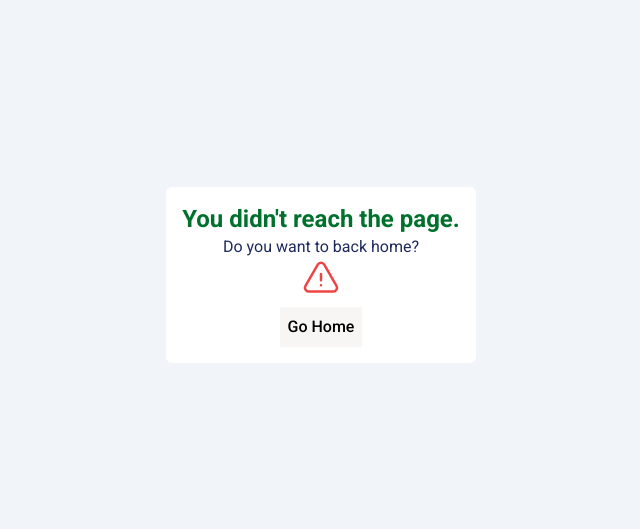
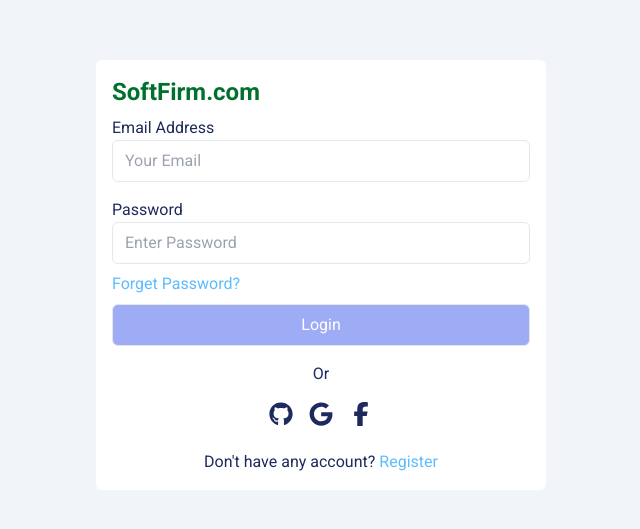
Before and after one commit to ashaansojib/firmwarehub, a React (Vite) app: page /user/login in a window 1280 px wide. Shown: the part 125-654 px from the top of the page, without its empty margins (319-959 px from the left). Built offline with nearby package versions, Linux system fonts and the light colour scheme.

Commit message:
login page ready

```diff
--- a/src/index.css
+++ b/src/index.css
@@ -38,7 +38,7 @@ h3{
 input{
   @apply border py-2 px-3 w-full rounded-md
 }
-input[type=email], input[type=text]:focus {
+input[type=email], input[type=password], input[type=text]:focus {
   outline-color: #d0e6f7;
   color: red;
 }
@@ -92,5 +92,13 @@ header{
   @apply flex gap-2 px-3 py-2 hover:bg-[#9eabf5] hover:text-white rounded-md
 }
 .d-active{
-  @apply flex gap-2 px-3 py-2 bg-[#9eabf5] text-white rounded-md
+  @apply flex gap-2 px-3 py-2 bg-[#9eabf5] text-white rounded-md cursor-pointer
 }
+
+/* login error */
+.middle-container{
+  @apply bg-slate-100 md:flex justify-center items-center md:h-screen
+}
+.middle-content{
+  @apply bg-white p-4 rounded-md text-secondary
+}
--- /dev/null
+++ b/src/pages/authentication/Login.jsx
@@ -0,0 +1,35 @@
+import React from 'react';
+import { FaGithub } from 'react-icons/fa';
+import { FaFacebookF, FaGoogle } from 'react-icons/fa6';
+import { Link } from 'react-router-dom';
+
+const Login = () => {
+    return (
+        <section className='middle-container'>
+            <div className='middle-content w-[450px]'>
+                <Link to="/"><h2>SoftFirm.com</h2></Link>
+                <form>
+                    <div className='py-2'>
+                        <p>Email Address</p>
+                        <input type="email" placeholder='Your Email' name="" id="" />
+                    </div>
+                    <div className='py-2'>
+                        <p>Password</p>
+                        <input type="password" placeholder='Enter Password' name="" id="" />
+                    </div>
+                    <span className='inline-block text-accent pb-2'>Forget Password?</span>
+                    <input type="submit" value="Login" className='d-active' />
+                </form>
+                <p className='text-center pt-4'>Or</p>
+                <div className='flex gap-4 justify-center py-4'>
+                    <Link><FaGithub className='text-2xl' /></Link>
+                    <Link><FaGoogle className='text-2xl' /></Link>
+                    <Link><FaFacebookF className='text-2xl' /></Link>
+                </div>
+                <p className='text-center pt-2'>Don't have any account? <Link className='inline-block text-accent'>Register</Link> </p>
+            </div>
+        </section>
+    );
+};
+
+export default Login;
--- a/src/shared/ErrorPage.jsx
+++ b/src/shared/ErrorPage.jsx
@@ -3,8 +3,8 @@ import { Link } from 'react-router-dom';
 
 const ErrorPage = () => {
     return (
-        <div className='w-full bg-slate-100 md:flex justify-center items-center md:h-screen'>
-            <div className=' bg-white p-4 rounded-md text-center'>
+        <div className='middle-container'>
+            <div className=' middle-content text-center'>
                 <h2>You didn't reach the page.</h2>
                 <p>Do you want to back home?</p>
                 <div className='flex justify-center'>
```
Also changed, not shown: src/routes/router.jsx (+7 -1 lines).
